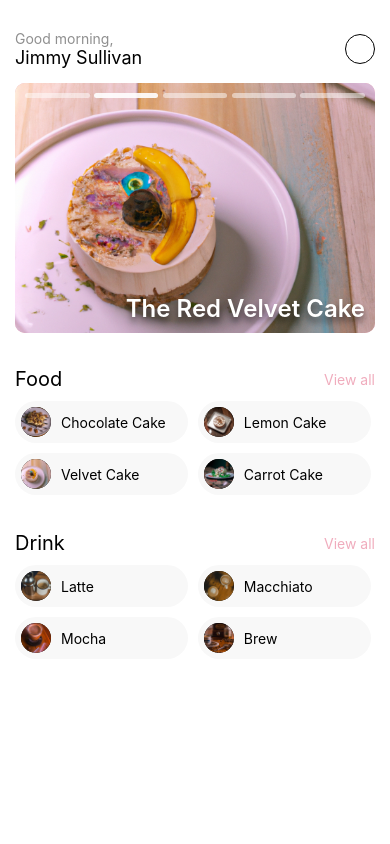
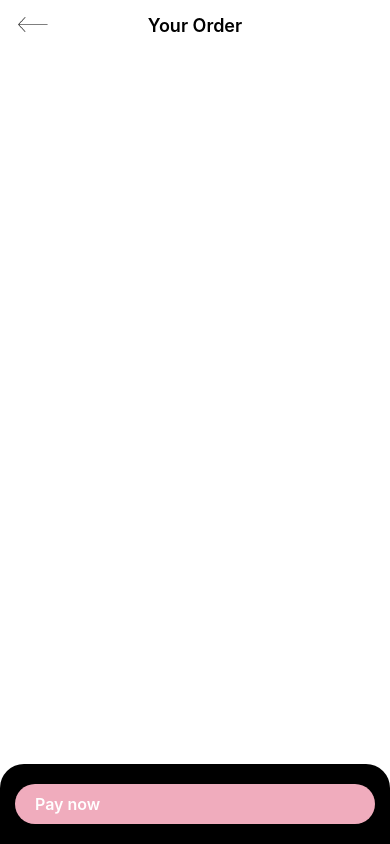
Before and after one commit to jdrios-dev/coffee-app-rn, a React Native app: screen /CartScreen in a window 390 px wide. Built offline with nearby package versions, Linux system fonts and the light colour scheme.

Commit message:
cart API

```diff
--- a/src/components/Cart.component.tsx
+++ b/src/components/Cart.component.tsx
@@ -1,12 +1,18 @@
 import React, {useContext} from 'react';
+import {useNavigation} from '@react-navigation/native';
 import {View, Text, Image, StyleSheet, TouchableOpacity} from 'react-native';
 import {CartContext} from '../context';
 import colors from '../styles/colors';
 
 const CartComponent = () => {
   const {state} = useContext(CartContext);
+  const navigation = useNavigation();
   return state.size > 0 ? (
-    <TouchableOpacity style={styles.container}>
+    <TouchableOpacity
+      style={styles.container}
+      onPress={() => {
+        navigation.navigate('CartScreen', {});
+      }}>
       <Image style={styles.img} source={require('../assets/BasketIcon.png')} />
       <View style={styles.labelBackground}>
         <Text style={styles.label}>{state.size}</Text>
--- a/src/components/OrderModal.component.tsx
+++ b/src/components/OrderModal.component.tsx
@@ -1,35 +1,28 @@
 import {View, Text, Modal, TouchableOpacity, StyleSheet} from 'react-native';
 import React from 'react';
 import colors from '../styles/colors';
-import {Sizes as SizesType, Toppings as ToppingsType, toppings} from '../data';
+import {Sizes, Topping, toppings} from '../data';
 import {ScrollView, TextInput} from 'react-native-gesture-handler';
 import ModalCounterComponent from './ModalCounter.component';
+import {Order} from '../context';
 
 type OrderModalProps = {
   modalVisible: boolean;
   setModalVisible: (item: boolean) => void;
-  sizeSelected: SizesType | null;
-  setSizeSelected: (size: SizesType) => void;
-  toppingSelected: ToppingsType | null;
-  setToppingSelected: (topping: ToppingsType) => void;
-  sizes: SizesType[];
-  additionalText: string | null;
-  setAdditionalText: (text: string) => void;
+  order: Order;
+  handleOrderChange: (fieldToUpdate: any) => void;
   addToCart: () => void;
 };
 
 const OrderModalComponent = ({
   modalVisible,
   setModalVisible,
-  sizeSelected,
-  setSizeSelected,
-  toppingSelected,
-  setToppingSelected,
-  sizes,
-  additionalText,
-  setAdditionalText,
+  order,
+  handleOrderChange,
   addToCart,
 }: OrderModalProps) => {
+  const isSelected = (item: Topping) =>
+    order.toppings?.find((topping: Topping) => topping.id === item.id);
   return (
     <Modal
       animationType="slide"
@@ -50,19 +43,19 @@ const OrderModalComponent = ({
           {/* Sizes */}
           <Text style={styles.modalTitle}>Drink Size</Text>
           <View style={styles.sizesContaner}>
-            {sizes.map(item => (
+            {order.product.sizes.map((item: Sizes) => (
               <TouchableOpacity
                 key={item}
-                onPress={() => setSizeSelected(item)}>
+                onPress={() => handleOrderChange({size: item})}>
                 <View
                   style={
-                    sizeSelected === item
+                    order?.size === item
                       ? styles.sizesItemActive
                       : styles.sizesItem
                   }>
                   <Text
                     style={
-                      sizeSelected === item
+                      order?.size === item
                         ? styles.sizesItemLabelActive
                         : styles.sizesItemLabel
                     }>
@@ -79,23 +72,27 @@ const OrderModalComponent = ({
             style={styles.toppingsContainer}
             horizontal={true}
             showsHorizontalScrollIndicator={false}>
-            {toppings.map(item => (
+            {toppings.map((item: Topping) => (
               <TouchableOpacity
-                key={item}
-                onPress={() => setToppingSelected(item)}>
+                key={item.id}
+                onPress={() =>
+                  handleOrderChange({
+                    toppings: item,
+                  })
+                }>
                 <View
                   style={
-                    toppingSelected === item
+                    isSelected(item)
                       ? styles.toppingItemActive
                       : styles.toppingItem
                   }>
                   <Text
                     style={
-                      toppingSelected === item
+                      isSelected(item)
                         ? styles.sizesItemLabelActive
                         : styles.sizesItemLabel
                     }>
-                    {item}
+                    {item.name}
                   </Text>
                 </View>
               </TouchableOpacity>
@@ -104,14 +101,18 @@ const OrderModalComponent = ({
 
           <Text style={styles.modalTitle}>Additional Req</Text>
           <TextInput
-            value={additionalText}
-            style={styles.extraReqContainer}
-            onChange={e => {
-              setAdditionalText(e.target.value);
+            value={order.note}
+            style={styles.noteContainer}
+            onChangeText={value => {
+              handleOrderChange({note: value});
             }}
           />
 
-          <ModalCounterComponent addToCart={addToCart} />
+          <ModalCounterComponent
+            addToCart={addToCart}
+            order={order}
+            handleOrderChange={handleOrderChange}
+          />
         </View>
       </View>
     </Modal>
@@ -188,7 +189,7 @@ const styles = StyleSheet.create({
     paddingVertical: 10,
     marginBottom: 15,
   },
-  extraReqContainer: {
+  noteContainer: {
     width: '100%',
     paddingVertical: 10,
     marginBottom: 15,
--- a/src/context/Cart.context.ts
+++ b/src/context/Cart.context.ts
@@ -1,20 +1,36 @@
 import React, {createContext} from 'react';
+import {Product, Sizes, Topping} from '../data';
 
 type CartAction = {
-  type: 'ADD_PRODUCT' | 'REMOVE_PRODUCT';
+  type:
+    | 'ADD_ORDER_ITEM'
+    | 'REMOVE_ORDER_ITEM'
+    | 'UPDATE_ORDER_ITEM'
+    | 'ADD_UNIT'
+    | 'REMOVE_UNIT';
   payload: any;
 };
 
-export type StateType = {size: number; products: any};
+export type StateType = {size: number; orders: {[key: string]: Order}};
 
 export type ContextType = {
   state: StateType;
   dispatch: React.Dispatch<CartAction>;
 };
 
+export type Order = {
+  id: string;
+  product: Product;
+  size: Sizes | null;
+  toppings: Topping[];
+  quantity: number;
+  note: string;
+  price: number;
+};
+
 export const initialState = {
   size: 0,
-  products: {},
+  orders: {},
 };
 
 export const CartContext = createContext<ContextType>({
--- a/src/context/Cart.reducer.ts
+++ b/src/context/Cart.reducer.ts
@@ -2,22 +2,52 @@ import {StateType} from './Cart.context';
 
 export const CartReducer = (state: StateType, action: any) => {
   switch (action.type) {
-    case 'ADD_PRODUCT':
+    case 'ADD_ORDER_ITEM':
+      return {
+        ...state,
+        size: state.size + action.payload.quantity,
+        orders: {...state.orders, [action.payload.id]: action.payload},
+      };
+
+    case 'UPDATE_ORDER_ITEM':
+      return {
+        ...state,
+        orders: {
+          ...state.orders,
+          [action.payload.id]: action.payload,
+        },
+      };
+    case 'ADD_UNIT':
       return {
         ...state,
         size: state.size + 1,
-        products: {
-          ...state.products,
-          [action.payload.product.id]: action.payload,
+        orders: {
+          ...state.orders,
+          [action.payload.id]: {
+            ...state.orders[action.payload.id],
+            quantity: state.orders[action.payload.id].quantity + 1,
+          },
         },
       };
-    case 'REMOVE_PRODUCT':
-      // eslint-disable-next-line @typescript-eslint/no-unused-vars
-      const {[action.payload.product.id]: _, ...products} = state.products;
+    case 'REMOVE_UNIT':
       return {
         ...state,
         size: state.size - 1,
-        products,
+        orders: {
+          ...state.orders,
+          [action.payload.id]: {
+            ...state.orders[action.payload.id],
+            quantity: state.orders[action.payload.id].quantity - 1,
+          },
+        },
+      };
+    case 'REMOVE_ORDER_ITEM':
+      // eslint-disable-next-line @typescript-eslint/no-unused-vars
+      const {[action.payload.id]: _, ...orders} = state.orders;
+      return {
+        ...state,
+        size: state.size - 1,
+        orders,
       };
     default:
       return state;
--- a/src/data/index.ts
+++ b/src/data/index.ts
@@ -1,14 +1,12 @@
 import {ImageSourcePropType} from 'react-native';
 
 export type Category = 'food' | 'drink';
-export type Toppings =
-  | 'boba'
-  | 'almond'
-  | 'cheese'
-  | 'ice'
-  | 'chips'
-  | 'peper'
-  | 'fruits';
+export type Topping = {
+  id: string;
+  name: string;
+  price: number;
+};
+
 export type Sizes = 'basic' | 'middle' | 'large';
 export type Product = {
   id: string;
@@ -25,14 +23,14 @@ export type Product = {
 };
 
 const categories: Category[] = ['food', 'drink'];
-export const toppings: Toppings[] = [
-  'boba',
-  'almond',
-  'cheese',
-  'ice',
-  'chips',
-  'peper',
-  'fruits',
+export const toppings: Topping[] = [
+  {price: 1, name: 'boba', id: 'boba'},
+  {price: 1, name: 'almond', id: 'almond'},
+  {price: 1, name: 'cheese', id: 'cheese'},
+  {price: 1, name: 'ice', id: 'ice'},
+  {price: 1, name: 'chips', id: 'chips'},
+  {price: 1, name: 'peper', id: 'peper'},
+  {price: 1, name: 'fruits', id: 'fruits'},
 ];
 
 const products: Product[] = [
--- a/src/navigation/Navigation.tsx
+++ b/src/navigation/Navigation.tsx
@@ -4,6 +4,7 @@ import HomeScreen from '../screens/HomeScreen';
 import DetailScreen from '../screens/DetailScreen';
 import colors from '../styles/colors';
 import CategoryScreen from '../screens/CategoryScreen';
+import CartScreen from '../screens/CartScreen';
 
 const Stack = createStackNavigator();
 
@@ -17,6 +18,7 @@ const MyStack = () => {
         },
       }}>
       <Stack.Screen name="HomeScreen" component={HomeScreen} />
+      <Stack.Screen name="CartScreen" component={CartScreen} />
       <Stack.Screen name="DetailScreen" component={DetailScreen} />
       <Stack.Screen name="CategoryScreen" component={CategoryScreen} />
     </Stack.Navigator>
--- /dev/null
+++ b/src/screens/CartScreen.tsx
@@ -0,0 +1,138 @@
+import React, {useContext} from 'react';
+//import {useNavigation} from '@react-navigation/native';
+import {
+  SafeAreaView,
+  ScrollView,
+  Text,
+  View,
+  StyleSheet,
+  Image,
+  TouchableOpacity,
+} from 'react-native';
+import ScreenHeaderBackComponent from '../components/ScreenHeaderBack.component';
+import {CartContext, Order} from '../context/';
+import {Product} from '../data';
+import colors from '../styles/colors';
+
+const CartScreen = ({navigation}) => {
+  const {
+    state: {orders},
+    dispatch,
+  } = useContext(CartContext);
+  return (
+    <SafeAreaView style={{flex: 1}}>
+      <ScrollView
+        showsVerticalScrollIndicator={false}
+        // eslint-disable-next-line react-native/no-inline-styles
+        style={{
+          padding: 15,
+        }}>
+        <ScreenHeaderBackComponent title={'Your Order'} />
+        {/* TODO REFACTOR THIS INTO COMPONENTS */}
+        {Object.values(orders).map((order: Order, index: number) => (
+          <View key={index} style={styles.container}>
+            <View style={{flexDirection: 'row', alignItems: 'center'}}>
+              <Image source={order.product.image} style={styles.image} />
+              <Text style={styles.title}>{order.product.name}</Text>
+            </View>
+            <View
+              style={{
+                flexDirection: 'row',
+              }}>
+              <TouchableOpacity
+                style={styles.circularButton}
+                onPress={() => {
+                  dispatch({
+                    type: 'REMOVE_UNIT',
+                    payload: {id: order.id},
+                  });
+                }}>
+                <Text>-</Text>
+              </TouchableOpacity>
+              <Text style={{paddingVertical: 5, paddingHorizontal: 10}}>
+                {order.quantity}
+              </Text>
+              <TouchableOpacity
+                style={styles.circularButton}
+                onPress={() => {
+                  dispatch({
+                    type: 'ADD_UNIT',
+                    payload: {id: order.id},
+                  });
+                }}>
+                <Text>+</Text>
+              </TouchableOpacity>
+            </View>
+          </View>
+        ))}
+      </ScrollView>
+      <View style={{flex: 1}} />
+      <View style={styles.buttonContainer}>
+        <TouchableOpacity
+          style={styles.buttonPay}
+          onPress={() => {
+            navigation.navigate('HomeScreen', {});
+          }}>
+          <Text style={styles.buttonAddBagText}>Pay now</Text>
+        </TouchableOpacity>
+      </View>
+    </SafeAreaView>
+  );
+};
+
+const styles = StyleSheet.create({
+  container: {
+    flexDirection: 'row',
+    alignItems: 'center',
+    justifyContent: 'space-between',
+    marginTop: 5,
+    marginBottom: 10,
+    padding: 10,
+    backgroundColor: colors.primaryLigth,
+    borderRadius: 20,
+  },
+  title: {
+    fontWeight: '600',
+    fontSize: 18,
+  },
+  image: {
+    width: 50,
+    height: 50,
+    borderRadius: 50,
+    marginRight: 10,
+    borderWidth: 1,
+    borderColor: 'black',
+    borderStyle: 'solid',
+  },
+  buttonContainer: {
+    backgroundColor: colors.primary,
+    width: '100%',
+    height: 80,
+    borderTopStartRadius: 24,
+    borderTopEndRadius: 24,
+    justifyContent: 'center',
+  },
+  circularButton: {
+    borderColor: colors.secondary,
+    borderWidth: 1,
+    borderStyle: 'solid',
+    borderRadius: 100,
+    paddingVertical: 5,
+    paddingHorizontal: 10,
+  },
+  buttonPay: {
+    textAlign: 'center',
+    backgroundColor: colors.secondary,
+    paddingVertical: 10,
+    paddingHorizontal: 20,
+    marginHorizontal: 15,
+    borderRadius: 20,
+  },
+  buttonAddBagText: {
+    color: colors.white,
+    fontWeight: '600',
+    fontSize: 16,
+  },
+});
+
+export default CartScreen;
--- a/src/screens/DetailScreen.tsx
+++ b/src/screens/DetailScreen.tsx
@@ -1,31 +1,77 @@
 import {useNavigation} from '@react-navigation/native';
-import React, {useState, useContext} from 'react';
+import React, {useState, useContext, useEffect} from 'react';
 import {Image, SafeAreaView, StyleSheet, Text, View} from 'react-native';
 import {TouchableOpacity} from 'react-native-gesture-handler';
 import OrderModalComponent from '../components/OrderModal.component';
 import ScreenHeaderBackComponent from '../components/ScreenHeaderBack.component';
-import {CartContext} from '../context';
-import {Product, Sizes, Toppings} from '../data';
+import {CartContext, Order} from '../context';
+import {Product, Sizes, Topping} from '../data';
 import {getProductById} from '../data/controller';
 import colors from '../styles/colors';
 
 const DetailScreen = ({route}) => {
+  const navigation = useNavigation();
   const [modalVisible, setModalVisible] = useState(false);
-  const [sizeSelected, setSizeSelected] = useState<Sizes | null>(null);
-  const [additionalText, setAdditionalText] = useState<string>('');
-  const [toppingSelected, setToppingSelected] = useState<Toppings | null>(null);
-
-  const navigation = useNavigation();
-
+  const {state, dispatch} = useContext(CartContext);
   const {id} = route.params;
   const product: Product = getProductById(id);
+  const [order, setOrder] = useState<Order>({
+    id: `ìtem_${state.size}`,
+    product,
+    size: null,
+    toppings: [],
+    note: '',
+    quantity: 0,
+    price: 0,
+  });
 
-  const {dispatch} = useContext(CartContext);
+  useEffect(() => {
+    setOrder({
+      ...order,
+      price:
+        order.product.price +
+        order.toppings?.reduce((acc, cur) => acc + cur.price, 0),
+    });
+  }, [order]);
+
+  const handleStartOrder = () => {
+    setOrder({
+      ...order,
+      price: product.price,
+      quantity: 1,
+    });
+    setModalVisible(!modalVisible);
+  };
+
+  const handleOrderChange = (fieldToUpdate: any) => {
+    // if the fieldToUpdate is a topping, we will update the toppings array
+    if (fieldToUpdate.toppings) {
+      // check if the topping already exists in the order
+      const toppingExists = order.toppings?.find(
+        (topping: Topping) => topping.id === fieldToUpdate.toppings.id,
+      );
+      // if the topping exists, we will filter it out else we add it
+      setOrder({
+        ...order,
+        toppings: !toppingExists
+          ? [...order.toppings, fieldToUpdate.toppings]
+          : [...order.toppings].filter(
+              (topping: Topping) => topping.id !== fieldToUpdate.toppings.id,
+            ),
+      });
+    } else {
+      // if the fieldToUpdate is not a topping, we will update the order state
+      setOrder({
+        ...order,
+        ...fieldToUpdate,
+      });
+    }
+  };
 
   const addToCart = async () => {
     await dispatch({
-      type: 'ADD_PRODUCT',
-      payload: {product, sizeSelected, toppingSelected, additionalText},
+      type: 'ADD_ORDER_ITEM',
+      payload: order,
     });
     setModalVisible(false);
     navigation.navigate('HomeScreen', {});
@@ -41,27 +87,21 @@ const DetailScreen = ({route}) => {
         }}>
         <ScreenHeaderBackComponent title="Detail" />
 
-        <Image style={styles.image} source={product.image} />
-
-        <Text style={styles.title}>{product.longName}</Text>
+        <Image source={product.image} style={styles.image} />
+        <Text style={styles.title}>{product.name}</Text>
         <Text style={styles.description}>{product.description}</Text>
 
         <TouchableOpacity
           style={styles.buttonAddBag}
-          onPress={() => setModalVisible(!modalVisible)}>
+          onPress={handleStartOrder}>
           <Text style={styles.buttonAddBagText}>Add to bag</Text>
         </TouchableOpacity>
 
         <OrderModalComponent
           modalVisible={modalVisible}
           setModalVisible={setModalVisible}
-          sizeSelected={sizeSelected}
-          setSizeSelected={setSizeSelected}
-          sizes={product.sizes}
-          toppingSelected={toppingSelected}
-          setToppingSelected={setToppingSelected}
-          additionalText={additionalText}
-          setAdditionalText={setAdditionalText}
+          order={order}
+          handleOrderChange={handleOrderChange}
           addToCart={addToCart}
         />
       </View>
--- a/src/screens/HomeScreen.tsx
+++ b/src/screens/HomeScreen.tsx
@@ -8,8 +8,6 @@ import {categories} from '../data';
 import CartComponent from '../components/Cart.component';
 
 const HomeScreen = () => {
-  // const navigation = useNavigation();
-
   return (
     <SafeAreaView>
       <ScrollView
@@ -20,7 +18,6 @@ const HomeScreen = () => {
         }}>
         <HomeHeaderComponent />
         <CarouselComponent />
-
         {categories.map(item => (
           <CategoriesContainerComponent key={item} category={item} />
         ))}
```
Also changed, not shown: src/components/ModalCounter.component.tsx (+17 -8 lines).
